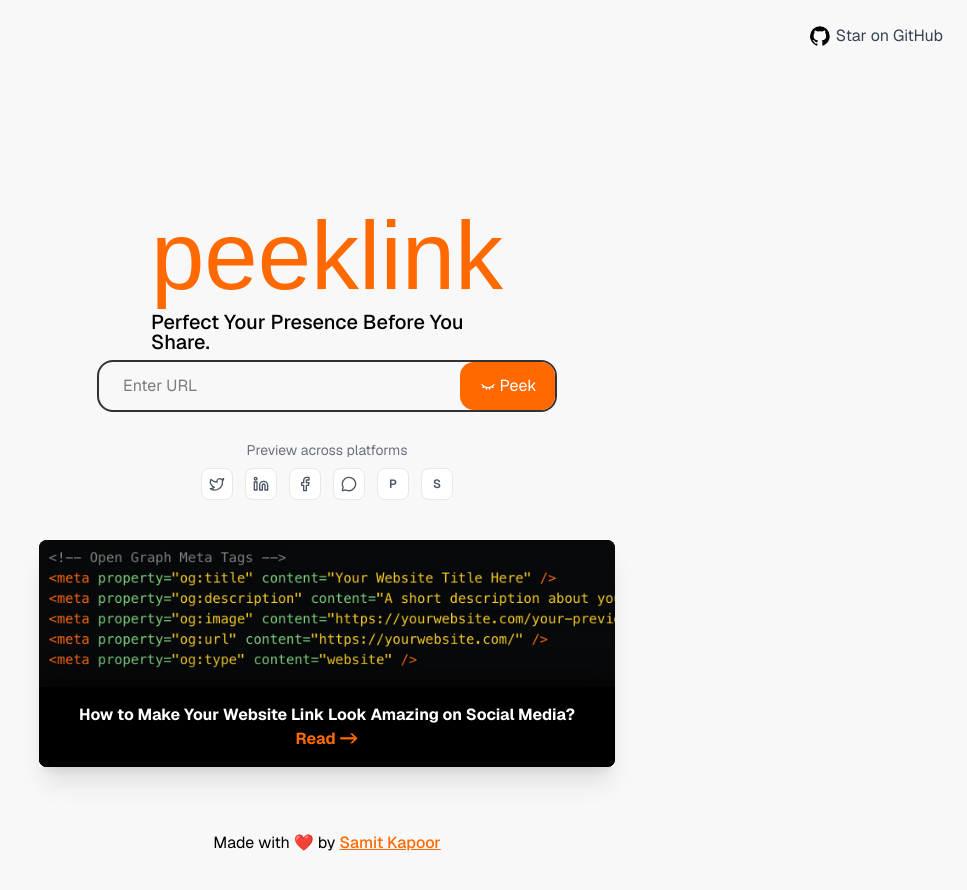
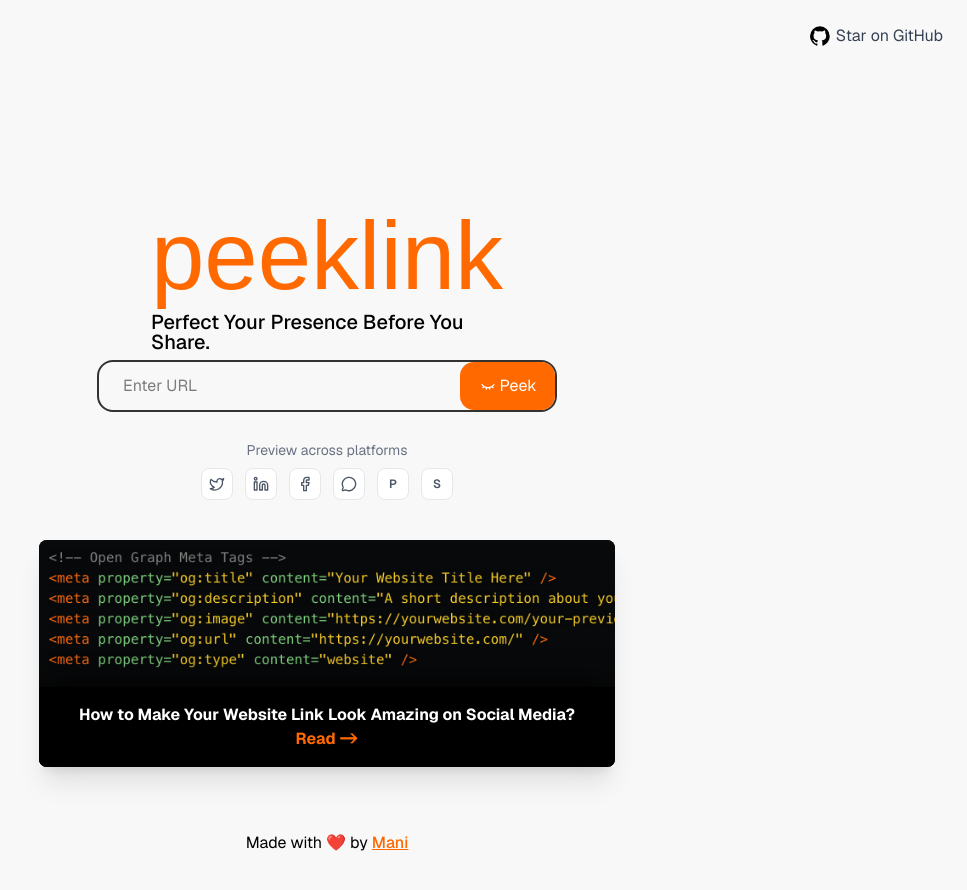
Before and after one commit to devxMani/Peek-link, a Next.js app: page / in a window 1280 px wide. Shown: the top 890 px of the page, without its empty margins (313-1280 px from the left). Built offline with nearby package versions, Linux system fonts and the light colour scheme; a web font is replaced by a local one.

Commit message:
changes details

```diff
--- a/app/layout.tsx
+++ b/app/layout.tsx
@@ -52,12 +52,12 @@ export default function RootLayout({
         <p className="absolute bottom-10 text-center w-full">
           Made with ❤️ by{' '}
           <a
-            href="https://samitkapoor.com"
+            href="https://devxmani.vercel.app/"
             target="_blank"
             rel="noopener noreferrer"
             className="underline font-medium text-orange-500"
           >
-            Samit Kapoor
+            Mani
           </a>
         </p>
         <Analytics />
--- a/components/article.tsx
+++ b/components/article.tsx
@@ -23,7 +23,7 @@ const Article = () => {
       }}
     >
       <Link
-        href="https://dev.to/samitkapoor/how-to-make-your-website-link-look-amazing-on-social-media-58n1"
+        href="https://medium.com/@chandramanigupta2003/how-to-make-your-website-link-look-amazing-on-social-media-800acfa0aec6"
         target="_blank"
         className="mt-10 shadow-xl group hover:scale-105 transition-all duration-300 mx-4 block"
       >
--- a/components/ui/top-buttons.tsx
+++ b/components/ui/top-buttons.tsx
@@ -7,7 +7,7 @@ const TopButtons = () => {
   return (
     <div className="fixed top-6 right-6 flex items-center gap-6 z-10">
       <Link
-        href="https://github.com/samitkapoor/peeklink"
+        href="https://github.com/devxMani/Peek-link"
         target="_blank"
         className="flex items-center gap-1.5 text-gray-700 hover:text-orange-500 transition-colors duration-200 group"
       >
```
